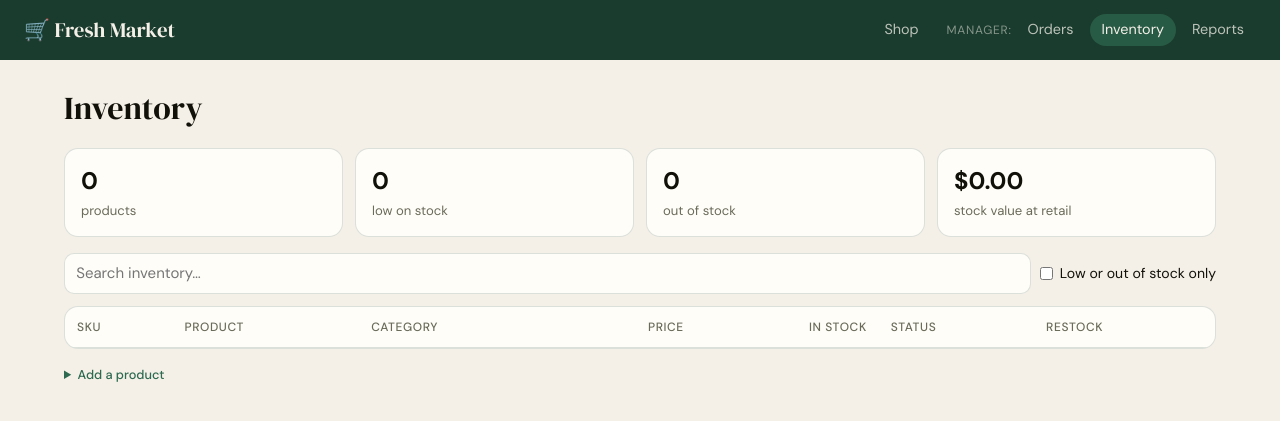
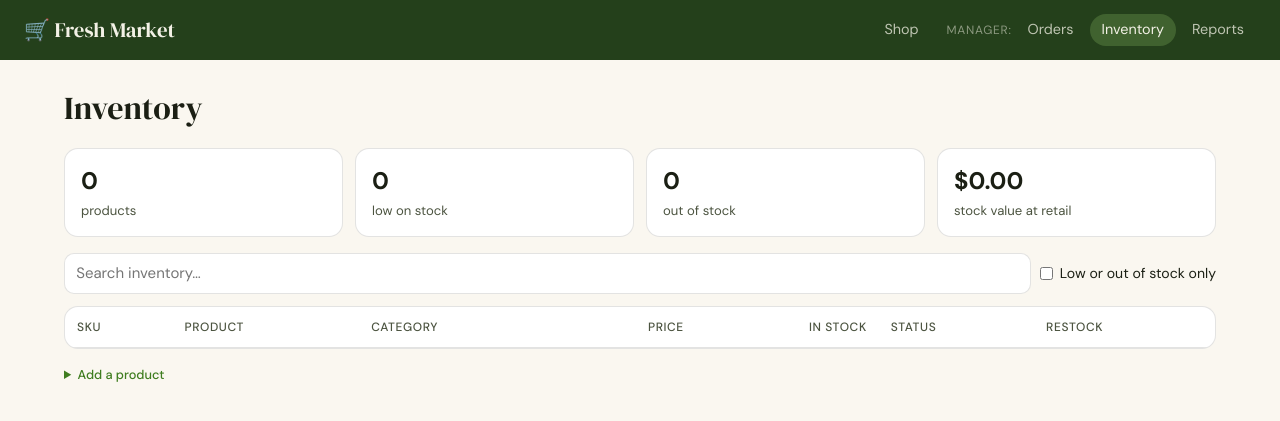
Before and after one commit to roopa-srinivas/GroceryStoreApplication, a Flask app: page /manage/inventory in a window 1280 px wide. Shown: the top 421 px of the page. Run offline with Flask 3, Linux system fonts and the light colour scheme; data that the repository does not hold is empty.

Commit message:
Produce-stand colors with automatic light and dark mode
The project page and the Flask app now use a leaf green and tomato
palette. Dark is the default; devices set to light mode get a
paper-toned version. Every color is a token, status badges have
readable dark variants, and the screenshots are retaken in the new
colors.

Co-Authored-By: Claude Opus 5.5 <noreply@anthropic.com>

```diff
--- a/app/static/style.css
+++ b/app/static/style.css
@@ -1,26 +1,63 @@
-/* Fresh Market: the project page's greens and cream. */
+/* Fresh Market: the project page's produce-stand palette. Dark by default; light follows the device setting. */
 *, *::before, *::after { box-sizing: border-box; margin: 0; padding: 0; }
 :root {
-  --green: #1A3C2E;
-  --green-mid: #2D6A4F;
-  --green-light: #52B788;
-  --green-pale: #E3F1E8;
-  --cream: #F4F0E8;
-  --white: #FFFDF8;
-  --ink: #111109;
-  --muted: #6B6B5A;
-  --border: rgba(26,60,46,0.15);
-  --amber: #8A5A00;
-  --amber-pale: #F8EBC8;
-  --red: #A32020;
-  --red-pale: #F7DEDA;
-  --blue: #1E4E8C;
-  --blue-pale: #DDE8F6;
+  color-scheme: dark;
+  --bg: #11160F;
+  --surface: #191F16;
+  --surface2: #20271C;
+  --ink: #EEF2E8;
+  --muted: #B6C0AA;
+  --accent: #A3D977;
+  --accent-hover: #B8E595;
+  --on-accent: #172507;
+  --border: rgba(238,242,232,0.12);
+  --bar-bg: #182212;
+  --bar-ink: #F3F1E6;
+  --bar-ink2: rgba(243,241,230,0.75);
+  --bar-ink3: rgba(243,241,230,0.5);
+  --bar-current: rgba(163,217,119,0.22);
+  --code-bg: #0A0E09;
+  --code-ink: #A3D977;
+  /* status: in stock / delivered, low / processing, out / cancelled, shipped */
+  --green: #B7E29A;
+  --green-pale: rgba(163,217,119,0.16);
+  --amber: #F2C94C;
+  --amber-pale: rgba(234,179,8,0.16);
+  --red: #F8A5A5;
+  --red-pale: rgba(248,113,113,0.16);
+  --red-strong: #B42318;
+  --blue: #93C5FD;
+  --blue-pale: rgba(96,165,250,0.16);
   --serif: 'DM Serif Display', Georgia, serif;
   --sans: 'DM Sans', system-ui, sans-serif;
 }
-body { font-family: var(--sans); background: var(--cream); color: var(--ink); font-size: 15px; line-height: 1.5; overflow-x: hidden; }
-:focus-visible { outline: 2px solid var(--green-mid); outline-offset: 2px; }
+@media (prefers-color-scheme: light) {
+  :root {
+    color-scheme: light;
+    --bg: #FAF7F0;
+    --surface: #FFFFFF;
+    --surface2: #F1ECE0;
+    --ink: #1B1F14;
+    --muted: #4C5440;
+    --accent: #3F7D20;
+    --accent-hover: #2F6017;
+    --on-accent: #FFFFFF;
+    --border: rgba(27,31,20,0.12);
+    --bar-bg: #24401B;
+    --code-bg: #1B1F14;
+    --code-ink: #B7E29A;
+    --green: #2F6017;
+    --green-pale: #E4F0D8;
+    --amber: #8A5A00;
+    --amber-pale: #F8EBC8;
+    --red: #A32020;
+    --red-pale: #F7DEDA;
+    --blue: #1E4E8C;
+    --blue-pale: #DDE8F6;
+  }
+}
+body { font-family: var(--sans); background: var(--bg); color: var(--ink); font-size: 15px; line-height: 1.5; overflow-x: hidden; }
+:focus-visible { outline: 2px solid var(--accent); outline-offset: 2px; }
 h1 { font-family: var(--serif); font-weight: 400; font-size: 2rem; margin-bottom: 1rem; }
 h2 { font-family: var(--serif); font-weight: 400; font-size: 1.25rem; margin-bottom: 0.75rem; }
 h3 { font-size: 0.95rem; font-weight: 500; line-height: 1.3; }
@@ -29,51 +66,51 @@ h3 { font-size: 0.95rem; font-weight: 500; line-height: 1.3; }
 .mono { font-family: ui-monospace, Menlo, monospace; }
 .num { text-align: right; font-variant-numeric: tabular-nums; }
 
-header.bar { background: var(--green); color: var(--cream); display: flex; align-items: center; justify-content: space-between; gap: 1rem; padding: 0.85rem 1.5rem; flex-wrap: wrap; }
-.brand { font-family: var(--serif); font-size: 1.3rem; color: var(--cream); text-decoration: none; }
+header.bar { background: var(--bar-bg); color: var(--bar-ink); display: flex; align-items: center; justify-content: space-between; gap: 1rem; padding: 0.85rem 1.5rem; flex-wrap: wrap; }
+.brand { font-family: var(--serif); font-size: 1.3rem; color: var(--bar-ink); text-decoration: none; }
 header nav { display: flex; gap: 0.25rem; align-items: center; flex-wrap: wrap; }
-header nav a { color: rgba(244,240,232,0.75); text-decoration: none; padding: 0.35rem 0.75rem; border-radius: 999px; font-size: 0.9rem; }
-header nav a:hover { color: var(--cream); }
-header nav a[aria-current="page"] { background: rgba(82,183,136,0.25); color: var(--cream); }
-.nav-sep { font-size: 0.75rem; color: rgba(244,240,232,0.5); margin-left: 0.75rem; text-transform: uppercase; letter-spacing: 0.06em; }
+header nav a { color: var(--bar-ink2); text-decoration: none; padding: 0.35rem 0.75rem; border-radius: 999px; font-size: 0.9rem; }
+header nav a:hover { color: var(--bar-ink); }
+header nav a[aria-current="page"] { background: var(--bar-current); color: var(--bar-ink); }
+.nav-sep { font-size: 0.75rem; color: var(--bar-ink3); margin-left: 0.75rem; text-transform: uppercase; letter-spacing: 0.06em; }
 main { max-width: 1200px; margin: 0 auto; padding: 1.5rem; }
 
-.btn { font: inherit; font-weight: 500; background: var(--green-mid); color: #fff; border: none; border-radius: 999px; padding: 0.6rem 1.1rem; cursor: pointer; }
-.btn:hover { background: var(--green); }
+.btn { font: inherit; font-weight: 500; background: var(--accent); color: var(--on-accent); border: none; border-radius: 999px; padding: 0.6rem 1.1rem; cursor: pointer; }
+.btn:hover { background: var(--accent-hover); }
 .btn:disabled { opacity: 0.45; cursor: default; }
 .btn.small { padding: 0.35rem 0.8rem; font-size: 0.82rem; }
 .btn.ghost { background: transparent; color: var(--red); box-shadow: inset 0 0 0 1px currentColor; }
-input, select { font: inherit; padding: 0.5rem 0.7rem; border: 1px solid var(--border); border-radius: 10px; background: var(--white); color: var(--ink); min-width: 0; }
+input, select { font: inherit; padding: 0.5rem 0.7rem; border: 1px solid var(--border); border-radius: 10px; background: var(--surface); color: var(--ink); min-width: 0; }
 .check { display: inline-flex; align-items: center; gap: 0.4rem; font-size: 0.88rem; white-space: nowrap; }
 .check input { padding: 0; }
 
 .toolbar { display: flex; gap: 0.6rem; flex-wrap: wrap; align-items: center; margin-bottom: 0.75rem; }
 .toolbar input[type="search"] { flex: 1; min-width: 180px; }
 .chips { display: flex; gap: 0.4rem; flex-wrap: wrap; margin-bottom: 1rem; }
-.chip { font: inherit; font-size: 0.85rem; background: var(--white); border: 1px solid var(--border); border-radius: 999px; padding: 0.3rem 0.85rem; cursor: pointer; color: var(--ink); }
-.chip.on { background: var(--green); color: var(--cream); border-color: var(--green); }
+.chip { font: inherit; font-size: 0.85rem; background: var(--surface); border: 1px solid var(--border); border-radius: 999px; padding: 0.3rem 0.85rem; cursor: pointer; color: var(--ink); }
+.chip.on { background: var(--accent); color: var(--on-accent); border-color: var(--accent); }
 
 .store { display: grid; grid-template-columns: minmax(0, 1fr) 320px; gap: 1.5rem; align-items: start; }
 .products { display: grid; grid-template-columns: repeat(auto-fill, minmax(170px, 1fr)); gap: 0.8rem; }
-.product { background: var(--white); border: 1px solid var(--border); border-radius: 14px; padding: 0.9rem; display: flex; flex-direction: column; gap: 0.3rem; }
+.product { background: var(--surface); border: 1px solid var(--border); border-radius: 14px; padding: 0.9rem; display: flex; flex-direction: column; gap: 0.3rem; }
 .product .emoji { font-size: 2rem; line-height: 1.2; }
 .product-foot { display: flex; justify-content: space-between; align-items: center; margin-top: auto; padding-top: 0.5rem; }
-.cart { background: var(--white); border: 1px solid var(--border); border-radius: 16px; padding: 1.1rem; position: sticky; top: 1rem; display: flex; flex-direction: column; gap: 0.75rem; }
+.cart { background: var(--surface); border: 1px solid var(--border); border-radius: 16px; padding: 1.1rem; position: sticky; top: 1rem; display: flex; flex-direction: column; gap: 0.75rem; }
 .cart h2 { margin-bottom: 0; }
 .cart-line { display: grid; grid-template-columns: 1fr auto auto; gap: 0.5rem; align-items: center; font-size: 0.85rem; padding: 0.35rem 0; border-bottom: 1px solid var(--border); }
 .qty { display: inline-flex; align-items: center; gap: 0.35rem; }
-.qty button { width: 24px; height: 24px; border-radius: 50%; border: 1px solid var(--border); background: var(--cream); cursor: pointer; font: inherit; line-height: 1; }
+.qty button { width: 24px; height: 24px; border-radius: 50%; border: 1px solid var(--border); background: var(--surface2); color: var(--ink); cursor: pointer; font: inherit; line-height: 1; }
 .qty button:disabled { opacity: 0.4; cursor: default; }
 .cart-total { display: flex; justify-content: space-between; font-size: 1.05rem; }
 .cart form { display: grid; gap: 0.5rem; }
 
 .pill { display: inline-block; font-size: 0.75rem; font-weight: 700; padding: 0.12rem 0.55rem; border-radius: 999px; white-space: nowrap; align-self: flex-start; }
-.pill.ok, .pill.delivered { background: var(--green-pale); color: var(--green-mid); }
+.pill.ok, .pill.delivered { background: var(--green-pale); color: var(--green); }
 .pill.low, .pill.processing { background: var(--amber-pale); color: var(--amber); }
 .pill.out, .pill.cancelled { background: var(--red-pale); color: var(--red); }
 .pill.shipped { background: var(--blue-pale); color: var(--blue); }
 
-.table-wrap { background: var(--white); border: 1px solid var(--border); border-radius: 14px; overflow-x: auto; margin-bottom: 0.75rem; }
+.table-wrap { background: var(--surface); border: 1px solid var(--border); border-radius: 14px; overflow-x: auto; margin-bottom: 0.75rem; }
 table { width: 100%; border-collapse: collapse; font-size: 0.88rem; }
 th { text-align: left; font-size: 0.75rem; text-transform: uppercase; letter-spacing: 0.05em; color: var(--muted); font-weight: 500; padding: 0.7rem 0.75rem; border-bottom: 1px solid var(--border); white-space: nowrap; }
 td { padding: 0.6rem 0.75rem; border-bottom: 1px solid var(--border); vertical-align: middle; }
@@ -83,28 +120,28 @@ tr:last-child td { border-bottom: none; }
 .restock input { width: 72px; padding: 0.3rem 0.5rem; }
 
 .stats { display: grid; grid-template-columns: repeat(4, 1fr); gap: 0.75rem; margin-bottom: 1rem; }
-.stat { background: var(--white); border: 1px solid var(--border); border-radius: 14px; padding: 0.9rem 1rem; }
+.stat { background: var(--surface); border: 1px solid var(--border); border-radius: 14px; padding: 0.9rem 1rem; }
 .stat b { display: block; font-size: 1.5rem; }
 .stat span { font-size: 0.82rem; color: var(--muted); }
 .add { margin-top: 1rem; }
-.add summary { cursor: pointer; font-weight: 500; color: var(--green-mid); }
+.add summary { cursor: pointer; font-weight: 500; color: var(--accent); }
 .form-grid { display: grid; grid-template-columns: repeat(auto-fit, minmax(170px, 1fr)); gap: 0.5rem; margin-top: 0.75rem; }
 
 .head-row { display: flex; justify-content: space-between; align-items: baseline; gap: 1rem; flex-wrap: wrap; }
 .report-grid { display: grid; grid-template-columns: 1fr 1fr; gap: 1rem; margin-bottom: 0.75rem; }
-.panel { background: var(--white); border: 1px solid var(--border); border-radius: 14px; padding: 1.1rem; min-width: 0; }
+.panel { background: var(--surface); border: 1px solid var(--border); border-radius: 14px; padding: 1.1rem; min-width: 0; }
 .bar-row { margin-bottom: 0.65rem; }
 .bar-label { display: flex; justify-content: space-between; gap: 0.75rem; font-size: 0.86rem; margin-bottom: 0.2rem; }
 .bar-label b { font-variant-numeric: tabular-nums; white-space: nowrap; }
-.bar-row .bar { height: 8px; background: var(--cream); border-radius: 4px; overflow: hidden; }
-.bar-row .bar span { display: block; height: 100%; background: var(--green-mid); border-radius: 0 4px 4px 0; }
+.bar-row .bar { height: 8px; background: var(--surface2); border-radius: 4px; overflow: hidden; }
+.bar-row .bar span { display: block; height: 100%; background: var(--accent); border-radius: 0 4px 4px 0; }
 .low-row { display: flex; justify-content: space-between; align-items: center; gap: 0.75rem; padding: 0.35rem 0; border-bottom: 1px solid var(--border); font-size: 0.88rem; }
-details summary { cursor: pointer; font-size: 0.8rem; color: var(--green-mid); margin-top: 0.75rem; }
-pre { background: #0D1F18; color: var(--green-light); border-radius: 10px; padding: 0.8rem; font-size: 0.75rem; line-height: 1.6; overflow-x: auto; margin-top: 0.5rem; white-space: pre; }
+details summary { cursor: pointer; font-size: 0.8rem; color: var(--accent); margin-top: 0.75rem; }
+pre { background: var(--code-bg); color: var(--code-ink); border-radius: 10px; padding: 0.8rem; font-size: 0.75rem; line-height: 1.6; overflow-x: auto; margin-top: 0.5rem; white-space: pre; }
 
-.toast { position: fixed; left: 50%; bottom: 1.5rem; transform: translate(-50%, 20px); background: var(--green); color: var(--cream); padding: 0.7rem 1.1rem; border-radius: 12px; font-size: 0.9rem; opacity: 0; pointer-events: none; transition: opacity 0.2s, transform 0.2s; max-width: calc(100vw - 2rem); z-index: 10; }
+.toast { position: fixed; left: 50%; bottom: 1.5rem; transform: translate(-50%, 20px); background: var(--bar-bg); color: var(--bar-ink); padding: 0.7rem 1.1rem; border-radius: 12px; font-size: 0.9rem; opacity: 0; pointer-events: none; transition: opacity 0.2s, transform 0.2s; max-width: calc(100vw - 2rem); z-index: 10; }
 .toast.show { opacity: 1; transform: translate(-50%, 0); }
-.toast.bad { background: var(--red); }
+.toast.bad { background: var(--red-strong); }
 
 @media (max-width: 860px) {
   .store, .report-grid { grid-template-columns: 1fr; }
--- a/app/templates/base.html
+++ b/app/templates/base.html
@@ -4,6 +4,8 @@
 <meta charset="UTF-8"/>
 <meta name="viewport" content="width=device-width, initial-scale=1.0"/>
 <title>{% block title %}Fresh Market{% endblock %}</title>
+<meta name="theme-color" content="#182212" media="(prefers-color-scheme: dark)"/>
+<meta name="theme-color" content="#24401B" media="(prefers-color-scheme: light)"/>
 <link rel="preconnect" href="https://fonts.googleapis.com"/>
 <link rel="preconnect" href="https://fonts.gstatic.com" crossorigin/>
 <link href="https://fonts.googleapis.com/css2?family=DM+Serif+Display&family=DM+Sans:wght@400;500;700&display=swap" rel="stylesheet"/>
```
Also changed, not shown: index.html (+135 -74 lines), 4 other files.
